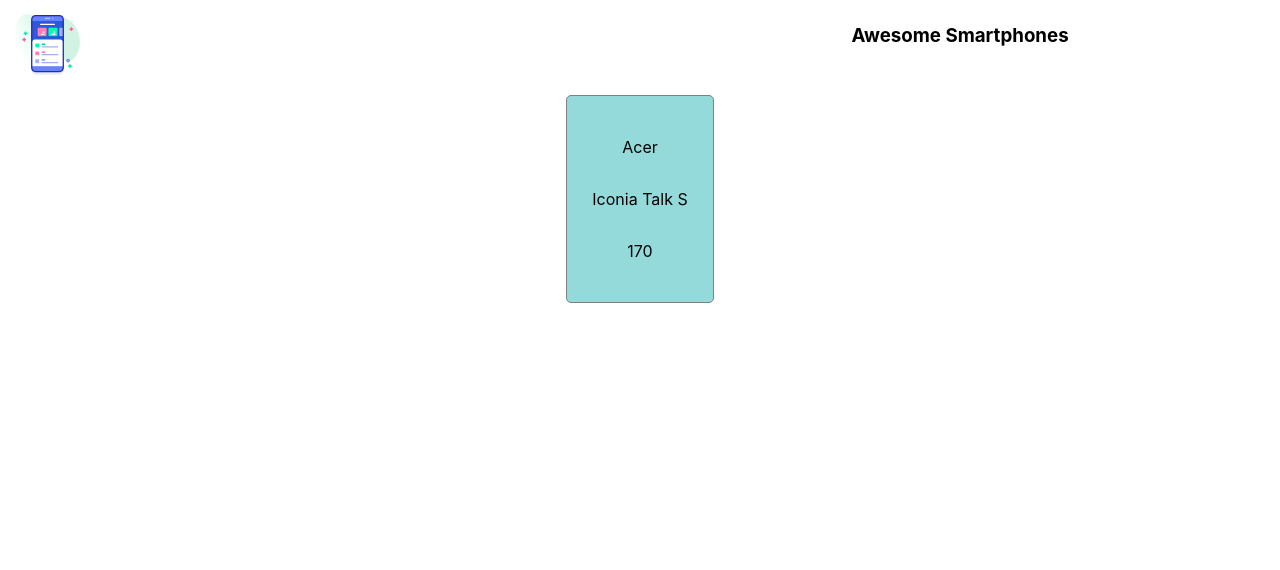
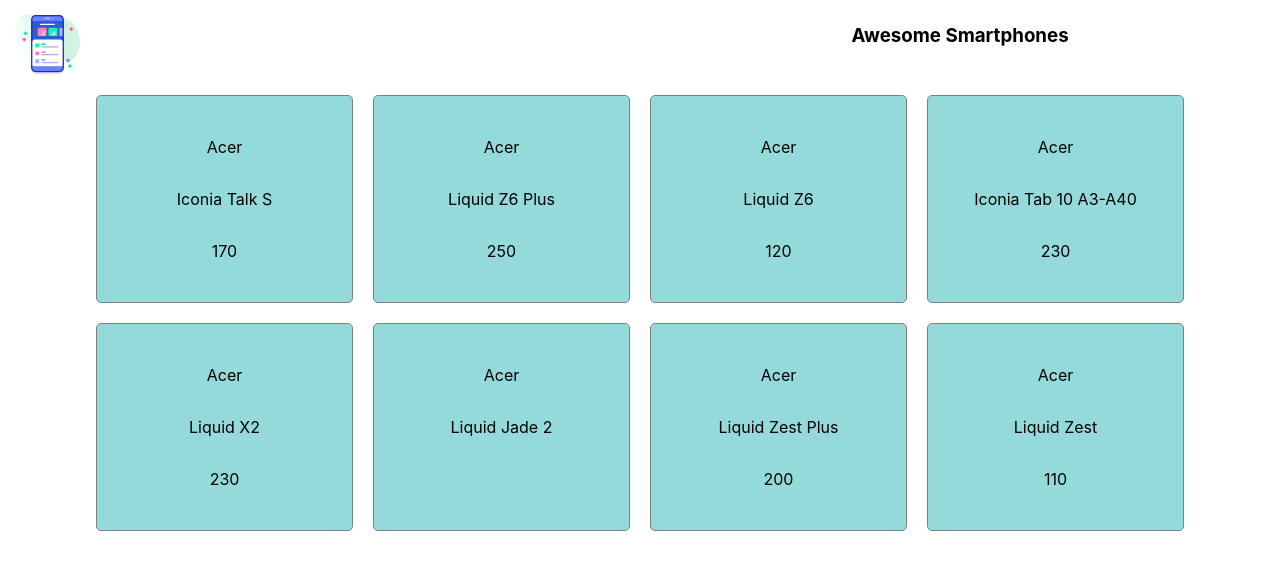
Before and after one commit to maxie7/mini-app-mobile-shop, a React (Create React App) app: page / in a window 1280 px wide. Shown: the top 570 px of the page. Built offline with nearby package versions, Linux system fonts and the light colour scheme.

Commit message:
POC >> Render items

```diff
--- a/src/components/item/item.styles.jsx
+++ b/src/components/item/item.styles.jsx
@@ -12,7 +12,8 @@
   backface-visibility: hidden;
   transform: translateZ(0);
   transition: transform 0.25s ease-out;
-    &:hover {
-      transform: scale(1.05);
-    }
+
+  &:hover {
+    transform: scale(1.1);
+  }
 `;
--- a/src/pages/plp/product-list-page.component.jsx
+++ b/src/pages/plp/product-list-page.component.jsx
@@ -4,7 +4,9 @@
 
 const ProductListPage = () => (
   <ProductListPageContainer>
-    <Item key={apiResponse[0].id} brand={apiResponse[0].brand} model={apiResponse[0].model} price={apiResponse[0].price} />
+    {apiResponse.map( item => (
+      <Item key={item.id} brand={item.brand} model={item.model} price={item.price} />
+    ))}
   </ProductListPageContainer>
 )
 
@@ -37,6 +39,34 @@
     "price": "230",
     "imgUrl": "https://front-test-api.herokuapp.com/images/xyPoqGJxYR4Nn3yVGQcfI.jpg"
   },
+  {
+    "id": "ND1elEt4nqZrCeFflDUZ2",
+    "brand": "Acer",
+    "model": "Liquid X2",
+    "price": "230",
+    "imgUrl": "https://front-test-api.herokuapp.com/images/ND1elEt4nqZrCeFflDUZ2.jpg"
+  },
+  {
+    "id": "pMZMhe_ZaAPZoaCCtlDrg",
+    "brand": "Acer",
+    "model": "Liquid Jade 2",
+    "price": "",
+    "imgUrl": "https://front-test-api.herokuapp.com/images/pMZMhe_ZaAPZoaCCtlDrg.jpg"
+  },
+  {
+    "id": "ke-gsQbO8qH9PQ-zcdiAJ",
+    "brand": "Acer",
+    "model": "Liquid Zest Plus",
+    "price": "200",
+    "imgUrl": "https://front-test-api.herokuapp.com/images/ke-gsQbO8qH9PQ-zcdiAJ.jpg"
+  },
+  {
+    "id": "meQvyTcXACAwWn3wCKSw6",
+    "brand": "Acer",
+    "model": "Liquid Zest",
+    "price": "110",
+    "imgUrl": "https://front-test-api.herokuapp.com/images/meQvyTcXACAwWn3wCKSw6.jpg"
+  },
 ];
 
 export default ProductListPage;
--- a/src/pages/plp/product-list-page.styles.jsx
+++ b/src/pages/plp/product-list-page.styles.jsx
@@ -1,7 +1,9 @@
 import styled from 'styled-components';
 
 export const ProductListPageContainer = styled.div`
-  display: flex;
-  flex-direction: column;
-  align-items: center;
+  display: grid;
+  grid-template-columns: 1fr 1fr 1fr 1fr;
+  grid-gap: 20px;
+  margin: 0 auto;
+  width: 85vw;
 `;
```
Also changed, not shown: src/components/item/item.component.jsx (+5 -5 lines).
